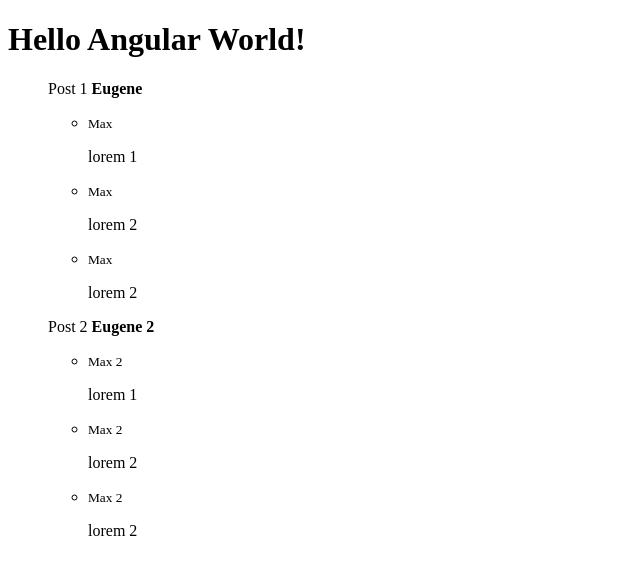
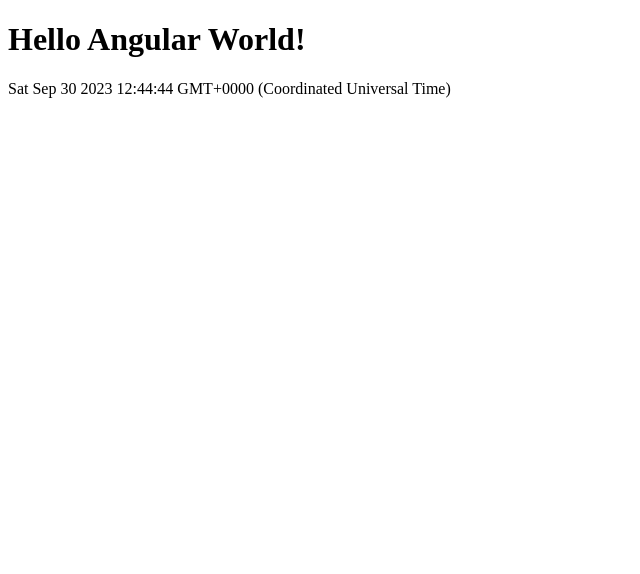
Before and after one commit to Comprehensher/angular-conspect, an Angular app: page / in a window 1280 px wide. Shown: the top 574 px of the page, without its empty margins (0-640 px from the left). Built offline with nearby package versions, Linux system fonts and the light colour scheme.

Commit message:
Represent current data at html form using interpolation

```diff
--- a/src/app/app.component.html
+++ b/src/app/app.component.html
@@ -1,16 +1,5 @@
 <h1>Hello Angular World!</h1>
 
-<ul style="list-style: none">
-  <li *ngFor="let post of objs">
-    <p>{{post.title}} <b>{{post.author}}</b></p>
-    <ul>
-      <li *ngFor="let comment of post.comments">
-        <div>
-          <small>{{comment.name}}</small>
-          <p>{{comment.text}}</p>
-        </div>
-      </li>
-    </ul>
-  </li>
-
-</ul>
+<p>
+  {{now}}
+</p>
--- a/src/app/app.component.ts
+++ b/src/app/app.component.ts
@@ -7,19 +7,5 @@ import { Component } from '@angular/core';
 })
 export class AppComponent {
 
-  arr = [1, 1, 2, 3, 5, 8, 13]
-
-  objs = [
-    {title: 'Post 1', author: 'Eugene', comments: [
-        {name: 'Max', text: 'lorem 1'},
-        {name: 'Max', text: 'lorem 2'},
-        {name: 'Max', text: 'lorem 2'}
-      ]},
-    {title: 'Post 2', author: 'Eugene 2', comments: [
-        {name: 'Max 2', text: 'lorem 1'},
-        {name: 'Max 2', text: 'lorem 2'},
-        {name: 'Max 2', text: 'lorem 2'}
-      ]}
-  ]
-
+  now: Date = new Date()
 }
```
